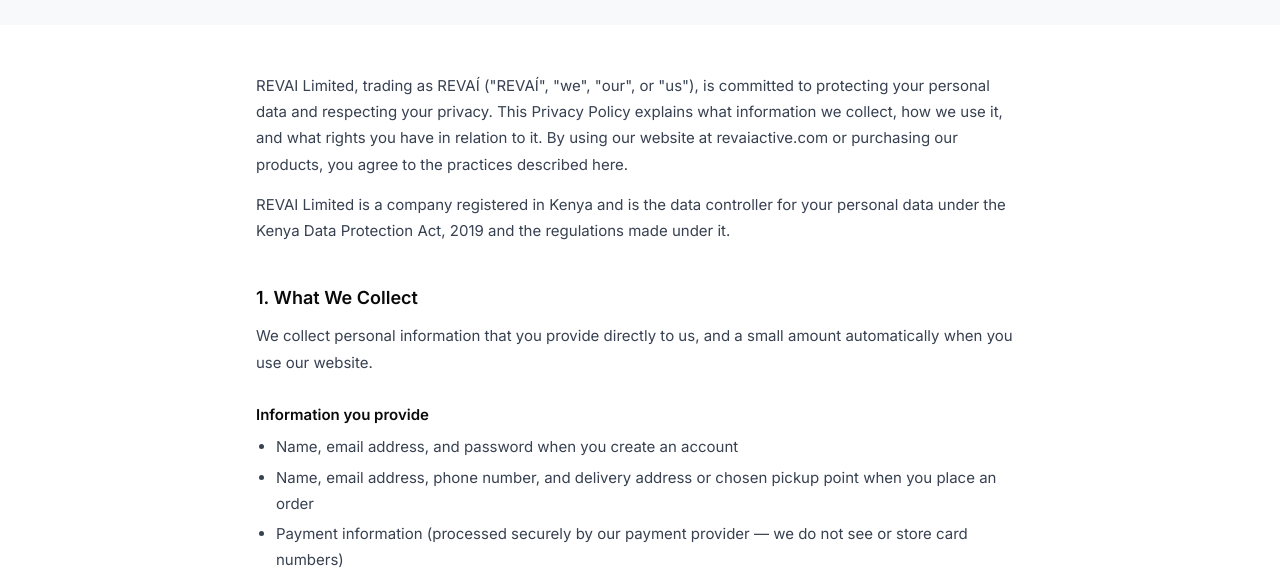
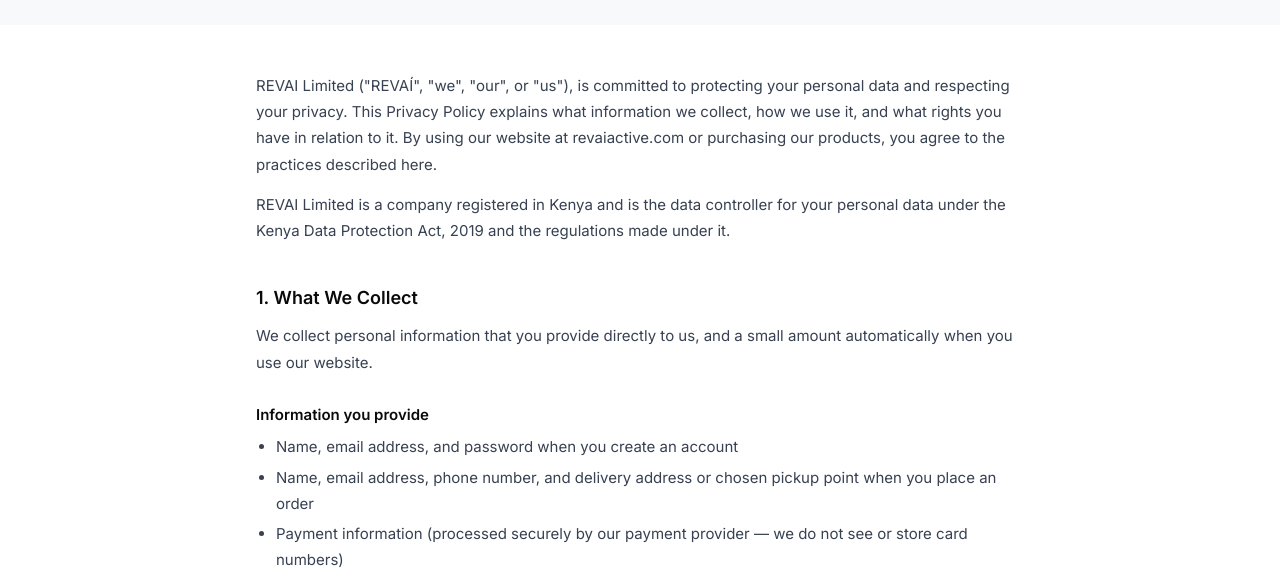
Before and after one commit to Yumnaramji/revaiactive, a plain HTML site: page privacy.html in a window 1280 px wide. Shown: the part 211-793 px from the top of the page. Drawn offline with Linux system fonts and the light colour scheme.

Commit message:
Terms + Privacy: drop "trading as REVAÍ" from the opening line
Co-Authored-By: Claude Opus 5.5 <noreply@anthropic.com>

```diff
--- a/privacy.html
+++ b/privacy.html
@@ -142,7 +142,7 @@
   <section class="py-16 md:py-20 px-6">
     <div class="max-w-3xl mx-auto fu prose">
 
-      <p>REVAI Limited, trading as REVAÍ ("REVAÍ", "we", "our", or "us"), is committed to protecting your personal data and respecting your privacy. This Privacy Policy explains what information we collect, how we use it, and what rights you have in relation to it. By using our website at revaiactive.com or purchasing our products, you agree to the practices described here.</p>
+      <p>REVAI Limited ("REVAÍ", "we", "our", or "us"), is committed to protecting your personal data and respecting your privacy. This Privacy Policy explains what information we collect, how we use it, and what rights you have in relation to it. By using our website at revaiactive.com or purchasing our products, you agree to the practices described here.</p>
 
       <p>REVAI Limited is a company registered in Kenya and is the data controller for your personal data under the Kenya Data Protection Act, 2019 and the regulations made under it.</p>
 
```
Also changed, not shown: terms.html (+1 -1 lines).
